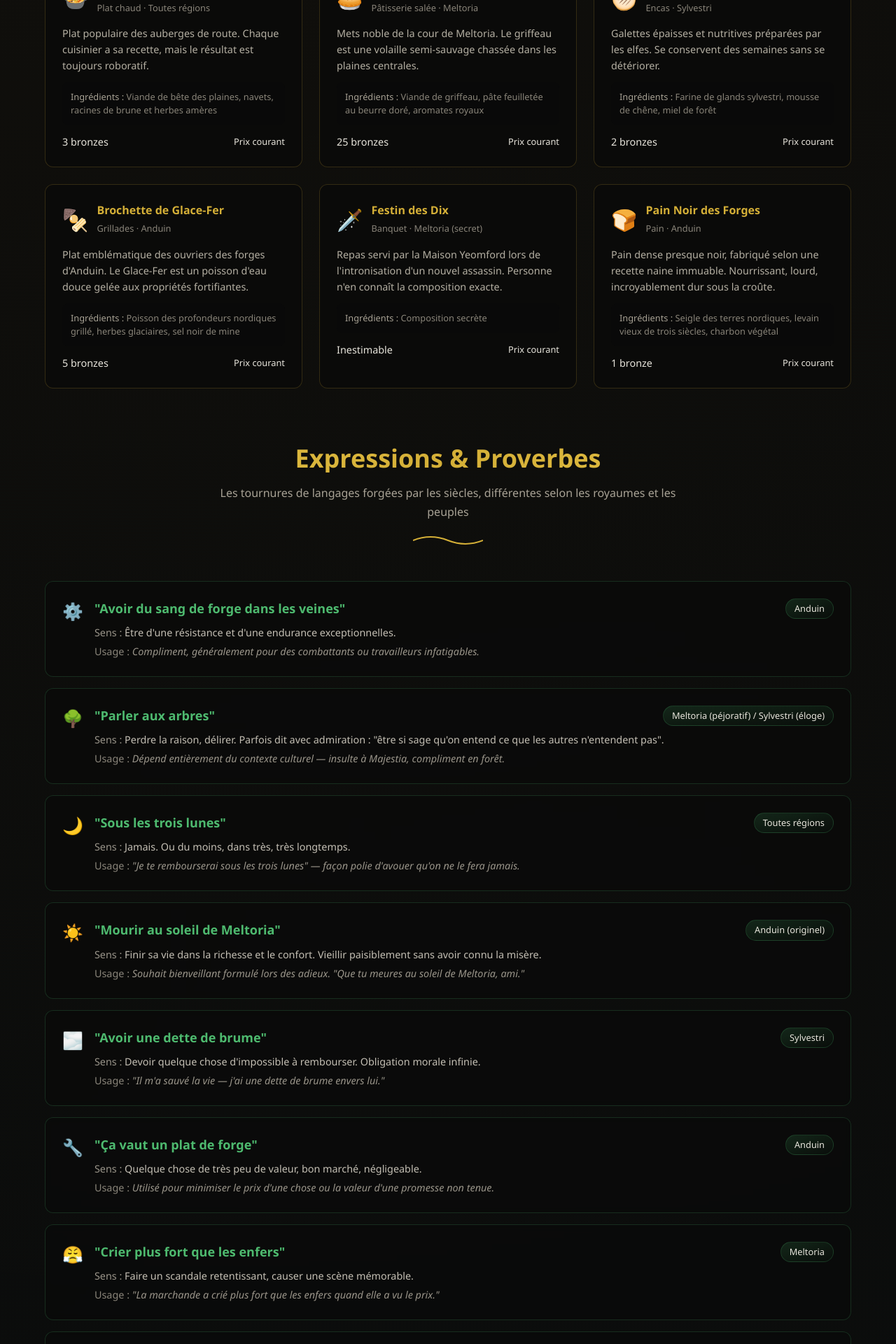
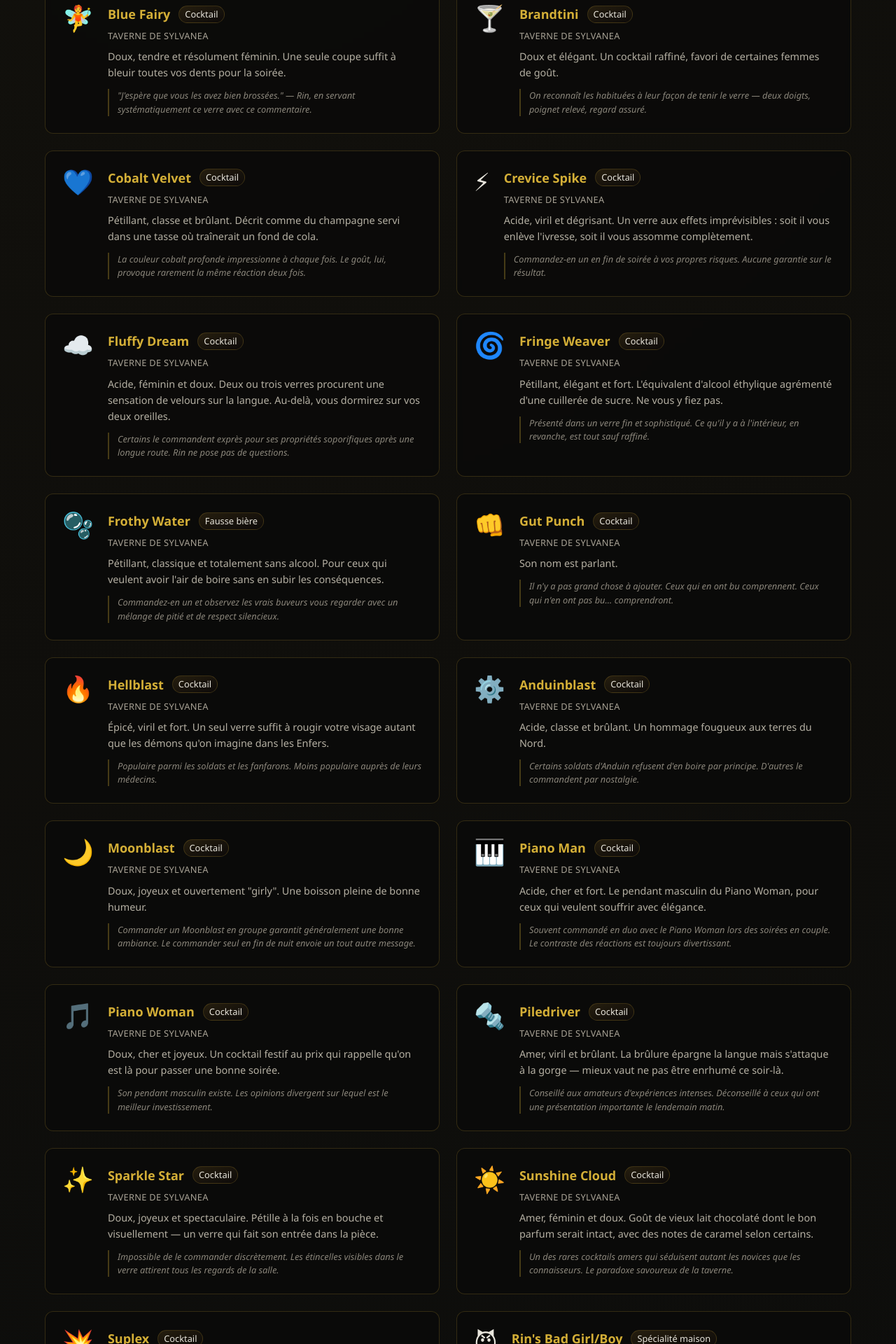
Before and after one commit to Vincgllmt/Astrenor, a Next.js app: page /almanach in a window 1280 px wide. Shown: the part 2840-4760 px from the top of the page at 70% size. Built offline with nearby package versions, Linux system fonts and the light colour scheme.

Commit message:
feat: add new cocktail entries to the Taverne de Sylvanea menu

```diff
--- a/src/app/almanach/page.tsx
+++ b/src/app/almanach/page.tsx
@@ -129,7 +129,175 @@ const boissons = [
     description: 'Spécialité de Lily Cornelis, vin pétillant avec des effets parfois aléatoire',
     anecdote: 'Peu guérir de la folie, ou la provoquer',
     icon: '🍷',
-  }
+  },
+  {
+    nom: 'Bad Touch',
+    type: 'Cocktail',
+    royaume: 'Taverne de Sylvanea',
+    description: 'Aigre et vintage. Un cocktail qui ne mâche pas ses mots.',
+    anecdote: 'Son nom dit tout. Idéal pour ceux qui veulent une expérience mémorable — dans tous les sens du terme.',
+    icon: '🍋',
+  },
+  {
+    nom: 'Bleeding Jane',
+    type: 'Cocktail',
+    royaume: 'Taverne de Sylvanea',
+    description: 'Épicé, classique et dégrisant. Un incontournable de la taverne.',
+    anecdote: 'Réputée pour dissiper l\'ivresse aussi vite qu\'elle l\'installe. Prisée des mercenaires en mission qui ne peuvent pas se permettre de flancher.',
+    icon: '🌶️',
+  },
+  {
+    nom: 'Bloom Light',
+    type: 'Cocktail',
+    royaume: 'Taverne de Sylvanea',
+    description: 'Épicé, fade et cher pour ce que c\'est. Les premiers verres relèvent les papilles, mais plus on en boit, plus le goût se transforme en sable pur.',
+    anecdote: 'Les habitués disent que c\'est une métaphore de l\'existence. Les nouveaux venus disent qu\'ils se sont fait arnaquer.',
+    icon: '🏜️',
+  },
+  {
+    nom: 'Blue Fairy',
+    type: 'Cocktail',
+    royaume: 'Taverne de Sylvanea',
+    description: 'Doux, tendre et résolument féminin. Une seule coupe suffit à bleuir toutes vos dents pour la soirée.',
+    anecdote: '"J\'espère que vous les avez bien brossées." — Rin, en servant systématiquement ce verre avec ce commentaire.',
+    icon: '🧚',
+  },
+  {
+    nom: 'Brandtini',
+    type: 'Cocktail',
+    royaume: 'Taverne de Sylvanea',
+    description: 'Doux et élégant. Un cocktail raffiné, favori de certaines femmes de goût.',
+    anecdote: 'On reconnaît les habituées à leur façon de tenir le verre — deux doigts, poignet relevé, regard assuré.',
+    icon: '🍸',
+  },
+  {
+    nom: 'Cobalt Velvet',
+    type: 'Cocktail',
+    royaume: 'Taverne de Sylvanea',
+    description: 'Pétillant, classe et brûlant. Décrit comme du champagne servi dans une tasse où traînerait un fond de cola.',
+    anecdote: 'La couleur cobalt profonde impressionne à chaque fois. Le goût, lui, provoque rarement la même réaction deux fois.',
+    icon: '💙',
+  },
+  {
+    nom: 'Crevice Spike',
+    type: 'Cocktail',
+    royaume: 'Taverne de Sylvanea',
+    description: 'Acide, viril et dégrisant. Un verre aux effets imprévisibles : soit il vous enlève l\'ivresse, soit il vous assomme complètement.',
+    anecdote: 'Commandez-en un en fin de soirée à vos propres risques. Aucune garantie sur le résultat.',
+    icon: '⚡',
+  },
+  {
+    nom: 'Fluffy Dream',
+    type: 'Cocktail',
+    royaume: 'Taverne de Sylvanea',
+    description: 'Acide, féminin et doux. Deux ou trois verres procurent une sensation de velours sur la langue. Au-delà, vous dormirez sur vos deux oreilles.',
+    anecdote: 'Certains le commandent exprès pour ses propriétés soporifiques après une longue route. Rin ne pose pas de questions.',
+    icon: '☁️',
+  },
+  {
+    nom: 'Fringe Weaver',
+    type: 'Cocktail',
+    royaume: 'Taverne de Sylvanea',
+    description: 'Pétillant, élégant et fort. L\'équivalent d\'alcool éthylique agrémenté d\'une cuillerée de sucre. Ne vous y fiez pas.',
+    anecdote: 'Présenté dans un verre fin et sophistiqué. Ce qu\'il y a à l\'intérieur, en revanche, est tout sauf raffiné.',
+    icon: '🌀',
+  },
+  {
+    nom: 'Frothy Water',
+    type: 'Fausse bière',
+    royaume: 'Taverne de Sylvanea',
+    description: 'Pétillant, classique et totalement sans alcool. Pour ceux qui veulent avoir l\'air de boire sans en subir les conséquences.',
+    anecdote: 'Commandez-en un et observez les vrais buveurs vous regarder avec un mélange de pitié et de respect silencieux.',
+    icon: '🫧',
+  },
+  {
+    nom: 'Gut Punch',
+    type: 'Cocktail',
+    royaume: 'Taverne de Sylvanea',
+    description: 'Son nom est parlant.',
+    anecdote: 'Il n\'y a pas grand chose à ajouter. Ceux qui en ont bu comprennent. Ceux qui n\'en ont pas bu... comprendront.',
+    icon: '👊',
+  },
+  {
+    nom: 'Hellblast',
+    type: 'Cocktail',
+    royaume: 'Taverne de Sylvanea',
+    description: 'Épicé, viril et fort. Un seul verre suffit à rougir votre visage autant que les démons qu\'on imagine dans les Enfers.',
+    anecdote: 'Populaire parmi les soldats et les fanfarons. Moins populaire auprès de leurs médecins.',
+    icon: '🔥',
+  },
+  {
+    nom: 'Anduinblast',
+    type: 'Cocktail',
+    royaume: 'Taverne de Sylvanea',
+    description: 'Acide, classe et brûlant. Un hommage fougueux aux terres du Nord.',
+    anecdote: 'Certains soldats d\'Anduin refusent d\'en boire par principe. D\'autres le commandent par nostalgie.',
+    icon: '⚙️',
+  },
+  {
+    nom: 'Moonblast',
+    type: 'Cocktail',
+    royaume: 'Taverne de Sylvanea',
+    description: 'Doux, joyeux et ouvertement "girly". Une boisson pleine de bonne humeur.',
+    anecdote: 'Commander un Moonblast en groupe garantit généralement une bonne ambiance. Le commander seul en fin de nuit envoie un tout autre message.',
+    icon: '🌙',
+  },
+  {
+    nom: 'Piano Man',
+    type: 'Cocktail',
+    royaume: 'Taverne de Sylvanea',
+    description: 'Acide, cher et fort. Le pendant masculin du Piano Woman, pour ceux qui veulent souffrir avec élégance.',
+    anecdote: 'Souvent commandé en duo avec le Piano Woman lors des soirées en couple. Le contraste des réactions est toujours divertissant.',
+    icon: '🎹',
+  },
+  {
+    nom: 'Piano Woman',
+    type: 'Cocktail',
+    royaume: 'Taverne de Sylvanea',
+    description: 'Doux, cher et joyeux. Un cocktail festif au prix qui rappelle qu\'on est là pour passer une bonne soirée.',
+    anecdote: 'Son pendant masculin existe. Les opinions divergent sur lequel est le meilleur investissement.',
+    icon: '🎵',
+  },
+  {
+    nom: 'Piledriver',
+    type: 'Cocktail',
+    royaume: 'Taverne de Sylvanea',
+    description: 'Amer, viril et brûlant. La brûlure épargne la langue mais s\'attaque à la gorge — mieux vaut ne pas être enrhumé ce soir-là.',
+    anecdote: 'Conseillé aux amateurs d\'expériences intenses. Déconseillé à ceux qui ont une présentation importante le lendemain matin.',
+    icon: '🔩',
+  },
+  {
+    nom: 'Sparkle Star',
+    type: 'Cocktail',
+    royaume: 'Taverne de Sylvanea',
+    description: 'Doux, joyeux et spectaculaire. Pétille à la fois en bouche et visuellement — un verre qui fait son entrée dans la pièce.',
+    anecdote: 'Impossible de le commander discrètement. Les étincelles visibles dans le verre attirent tous les regards de la salle.',
+    icon: '✨',
+  },
+  {
+    nom: 'Sunshine Cloud',
+    type: 'Cocktail',
+    royaume: 'Taverne de Sylvanea',
+    description: 'Amer, féminin et doux. Goût de vieux lait chocolaté dont le bon parfum serait intact, avec des notes de caramel selon certains.',
+    anecdote: 'Un des rares cocktails amers qui séduisent autant les novices que les connaisseurs. Le paradoxe savoureux de la taverne.',
+    icon: '☀️',
+  },
+  {
+    nom: 'Suplex',
+    type: 'Cocktail',
+    royaume: 'Taverne de Sylvanea',
+    description: 'Amer, viril et brûlant. Variante du Piledriver qui cible davantage la langue que la gorge — une autre façon de souffrir.',
+    anecdote: 'Les habitués du Piledriver le commandent pour "changer". Ils regrettent généralement leur curiosité.',
+    icon: '💥',
+  },
+  {
+    nom: "Rin's Bad Girl/Boy",
+    type: 'Spécialité maison',
+    royaume: 'Taverne de Sylvanea',
+    description: "La spécialité de Rin. Un alcool fourbe et plein de goût qui pétille en bouche et peut assommer même un habitué confirmé.",
+    anecdote: "Rin ne révèle jamais la recette. On dit qu'elle change selon l'humeur de la soirée — et selon qui elle veut mettre à genoux.",
+    icon: '😈',
+  },
 ];
 
 const repas = [
```
